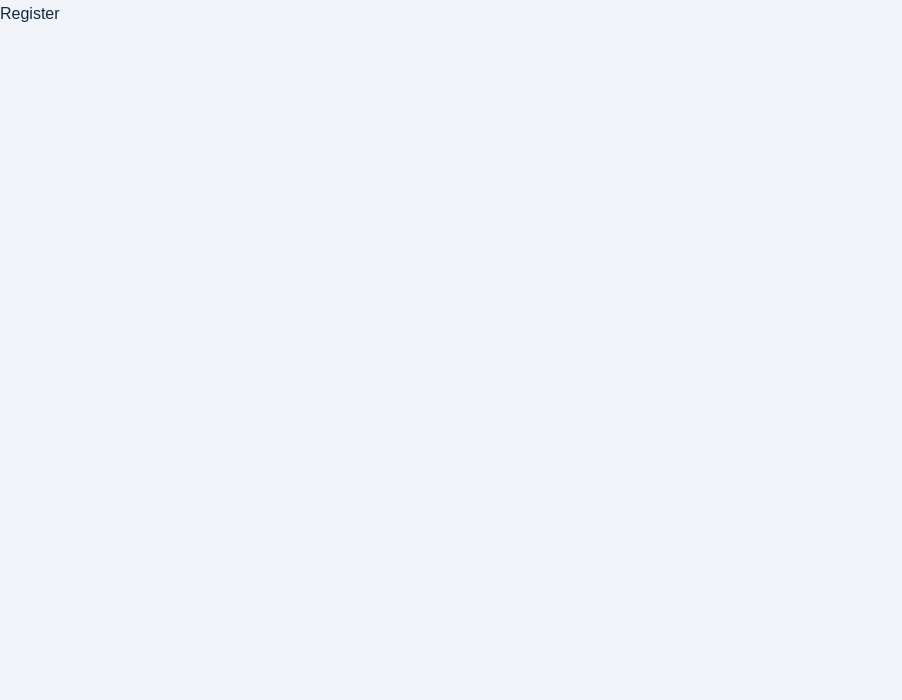
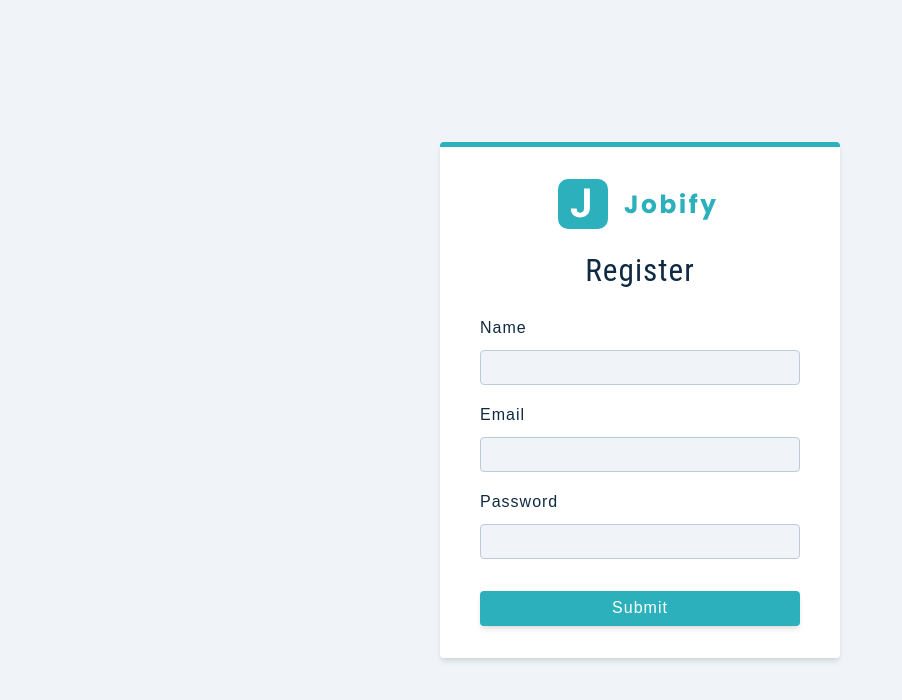
Before and after one commit to amitkr7/Jobify, a React (Create React App) app in the folder client/: page /register in a window 1280 px wide. Shown: the top 700 px of the page, without its empty margins (0-902 px from the left). Built offline with nearby package versions, Linux system fonts and the light colour scheme.

Commit message:
Separate input Component

```diff
--- /dev/null
+++ b/client/src/components/FormRow.js
@@ -0,0 +1,18 @@
+const FormRow = ({ type, name, value, handleChange, labelText }) => {
+  return (
+    <div className='form-row'>
+      <label htmlFor={name} className='form-label'>
+        {labelText || name}
+      </label>
+      <input
+        type={type}
+        name={name}
+        value={value}
+        onChange={handleChange}
+        className='form-input'
+      />
+    </div>
+  );
+};
+
+export default FormRow;
--- a/client/src/components/index.js
+++ b/client/src/components/index.js
@@ -1,3 +1,4 @@
 import Logo from './Logo';
+import FormRow from './FormRow';
 
-export { Logo };
+export { Logo, FormRow };
--- a/client/src/pages/Register.js
+++ b/client/src/pages/Register.js
@@ -1,7 +1,59 @@
-import React from 'react';
+import { useState, useEffect } from 'react';
+import { Logo, FormRow } from '../components';
+import Wrapper from '../assets/wrappers/RegisterPage';
+
+const initialState = {
+  name: '',
+  email: '',
+  password: '',
+  isMember: true,
+};
 
 const Register = () => {
-  return <div>Register</div>;
+  const [values, setValues] = useState(initialState);
+
+  const handleChange = (e) => {
+    console.log(e.target);
+  };
+
+  const onSubmit = (e) => {
+    e.preventDefault();
+    console.log(e.target);
+  };
+
+  return (
+    <Wrapper className='full-page'>
+      <form className='form' onSubmit={onSubmit}>
+        <Logo />
+        <h3>Register</h3>
+        {/* name Input */}
+        <FormRow
+          type='text'
+          name='name'
+          handleChange={handleChange}
+          value={values.name}
+        />
+        {/* email input */}
+        <FormRow
+          type='email'
+          name='email'
+          handleChange={handleChange}
+          value={values.email}
+        />
+
+        {/* password input */}
+        <FormRow
+          type='password'
+          name='password'
+          handleChange={handleChange}
+          value={values.password}
+        />
+        <button type='submit' className='btn btn-block'>
+          submit
+        </button>
+      </form>
+    </Wrapper>
+  );
 };
 
 export default Register;
```
